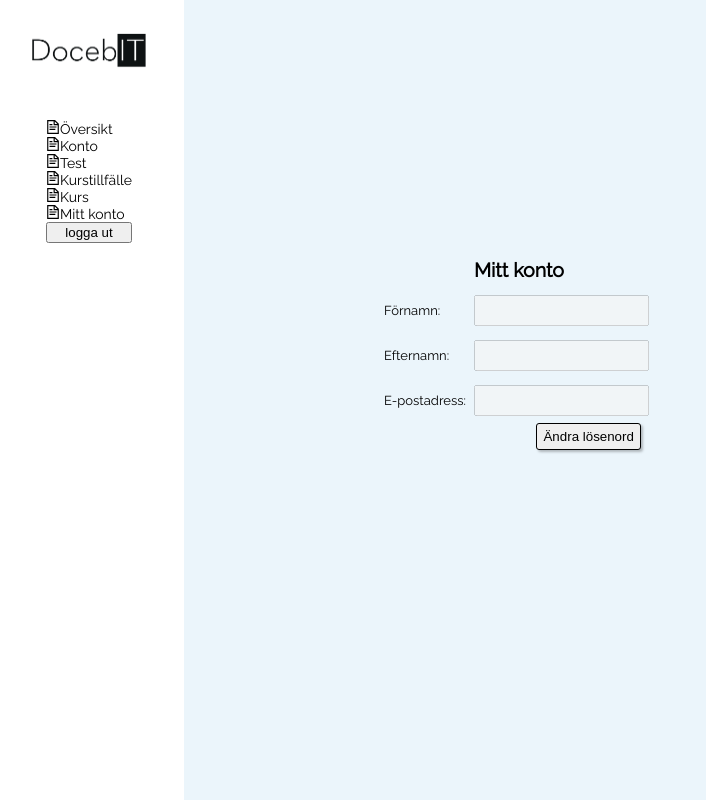
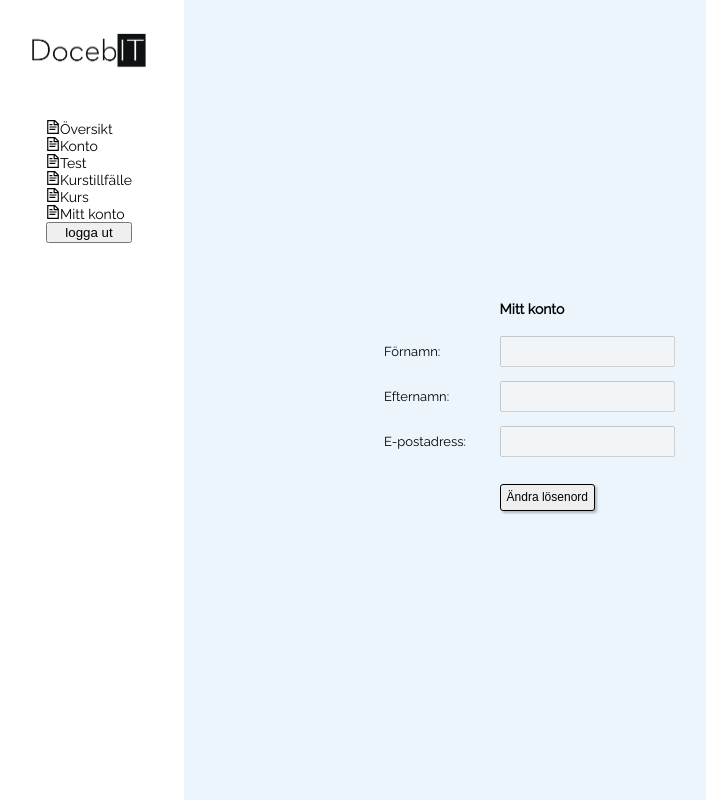
Before and after one commit to Fredrik-Rosberg/docebitselftest, a React (Vite) app in the folder client/: page /admin/myaccount in a window 1280 px wide. Shown: the whole page, without its empty margins (6-712 px from the left). Built offline with nearby package versions, Linux system fonts and the light colour scheme.

Commit message:
Myaccount.css

```diff
--- a/client/src/App.css
+++ b/client/src/App.css
@@ -7,6 +7,7 @@ body {
 button:active {
   background-color: lightgray;
 }
+
 input {
   width: auto;
   height: 27px;
@@ -14,3 +15,7 @@ input {
   padding-left: 5px;
   padding-right: 5px;
 }
+
+h2 {
+  font-size: 14px;
+}
--- a/client/src/components/Account/MyAccount.css
+++ b/client/src/components/Account/MyAccount.css
@@ -1,5 +1,49 @@
+.myaccountheader{
+  display: grid;
+  grid-template-columns: 45% 175px;
+  margin-left: 200px;
 
-.createaccountbutton > a {
+}
+.myaccountheader > h2 {
+  font-size: 14px;
+}
+
+.myaccountform {
+  display: grid;
+  grid-template-rows: repeat(3, 45px);
+}
+
+.myaccountinput {
+  font-size: 13px;
+  text-align: start;
+  display: grid;
+  grid-template-columns: 45% 175px;
+  align-items: center;
+  margin-left: 200px;
+
+}
+
+.myccountinput > label {
+  text-align: start;
+  text-justify: center;
+}
+
+.myaccountinput > input {
+  font-size: 12px;
+}
+
+.myaccountbutton {
+  border: 1px solid black;
+  font-size: 12px;
+  border-radius: 3px;
+  height: 27px;
+  width: auto;
+  box-shadow: rgba(0, 0, 0, 0.253) 1.95px 1.95px 2.6px;
+  justify-self: flex-start;
+  margin-top: 20px;
+}
+
+.myaccountbutton > a {
   text-decoration: none;
   color: black;
 }
--- a/client/src/components/Account/MyAccount.jsx
+++ b/client/src/components/Account/MyAccount.jsx
@@ -1,10 +1,9 @@
 import React, { useState, useEffect } from "react";
 import { Link } from "react-router-dom";
-import "../admin/createAccount/createaccount.css";
-import "./myaccount.css";
+import "./myAccount.css";
 import { getCurrentUser } from "./myAccountService";
 const MyAccount = () => {
-  const [user, setUser] = useState({firstname:"", lastname:"", email:""});
+  const [user, setUser] = useState({ firstname: "", lastname: "", email: "" });
 
   async function loadUser(userId) {
     let user = await getCurrentUser(userId);
@@ -19,26 +18,34 @@ const MyAccount = () => {
   }, []);
   return (
     <>
-      <form className="createaccountform">
-        <div className="createaccountinput">
+        <div className="myaccountheader">
           <div></div>
-          <h2 className="myaccount-header">Mitt konto</h2>
+          <h2>Mitt konto</h2>
         </div>
-        <div className="createaccountinput">
+        <form className="myaccountform">
+          <div className="myaccountinput">
             <label htmlFor="firstname">Förnamn:</label>
-          <input type="text" name="firstname" disabled value={user.firstname} />
+            <input
+              type="text"
+              name="firstname"
+              disabled
+              value={user.firstname}
+            />
           </div>
-        <div className="createaccountinput">
+          <div className="myaccountinput">
             <label htmlFor="lastname">Efternamn:</label>
             <input type="text" name="lastname" disabled value={user.lastname} />
           </div>
-        <div className="createaccountinput">
+          <div className="myaccountinput">
             <label htmlFor="email">E-postadress:</label>
             <input type="text" name="email" disabled value={user.email} />
           </div>
-        <button className="createaccountbutton">
+          <div className="myaccountinput">
+            <div></div>
+            <button className="myaccountbutton">
               <Link to="/admin">Ändra lösenord</Link>
             </button>
+          </div>
         </form>
     </>
   );
```
Lines whose indentation alone changed are shown as unchanged.
